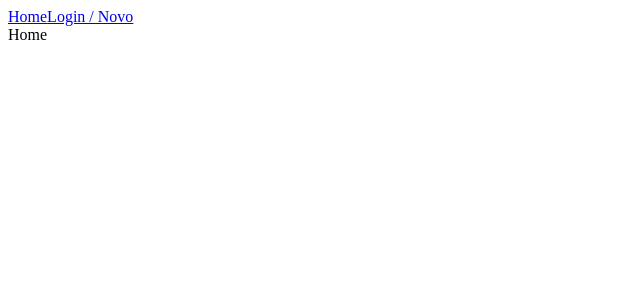
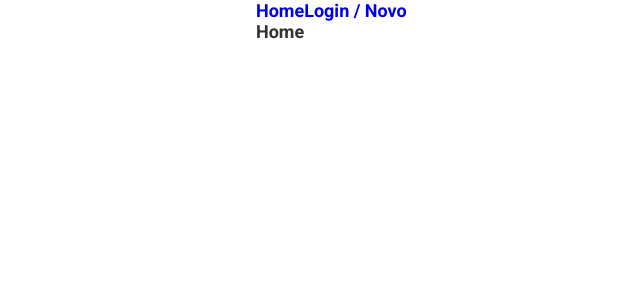
Before and after one commit to jp-cordeiro/instachorro, a React (Create React App) app: page / in a window 1280 px wide. Shown: the top 300 px of the page, without its empty margins (0-640 px from the left). Built offline with nearby package versions, Linux system fonts and the light colour scheme.

Commit message:
global styles

```diff
--- a/src/styles/app.scss
+++ b/src/styles/app.scss
@@ -0,0 +1,52 @@
+@import url('https://fonts.googleapis.com/css2?family=Roboto:wght@400;700&display=swap');
+
+@import './colors.scss';
+
+* {
+  margin: 0;
+  padding: 0;
+  box-sizing: border-box;
+}
+
+body,
+input,
+button,
+textarea {
+  color: #333;
+  font: 600 18px Roboto, sans-serif;
+}
+
+a {
+  text-decoration: none;
+}
+
+h1,
+h2,
+h3,
+h4 {
+  margin: 0px;
+}
+
+ul,
+li {
+  list-style: none;
+  padding: 0px;
+  margin: 0px;
+}
+
+img {
+  display: block;
+  max-width: 100%;
+}
+
+button,
+input {
+  display: block;
+  font-size: 1rem;
+}
+
+#app {
+  max-width: 50rem;
+  padding: 0 1rem;
+  margin: 0 auto;
+}
```
Also changed, not shown: src/styles/global.scss (deleted).
